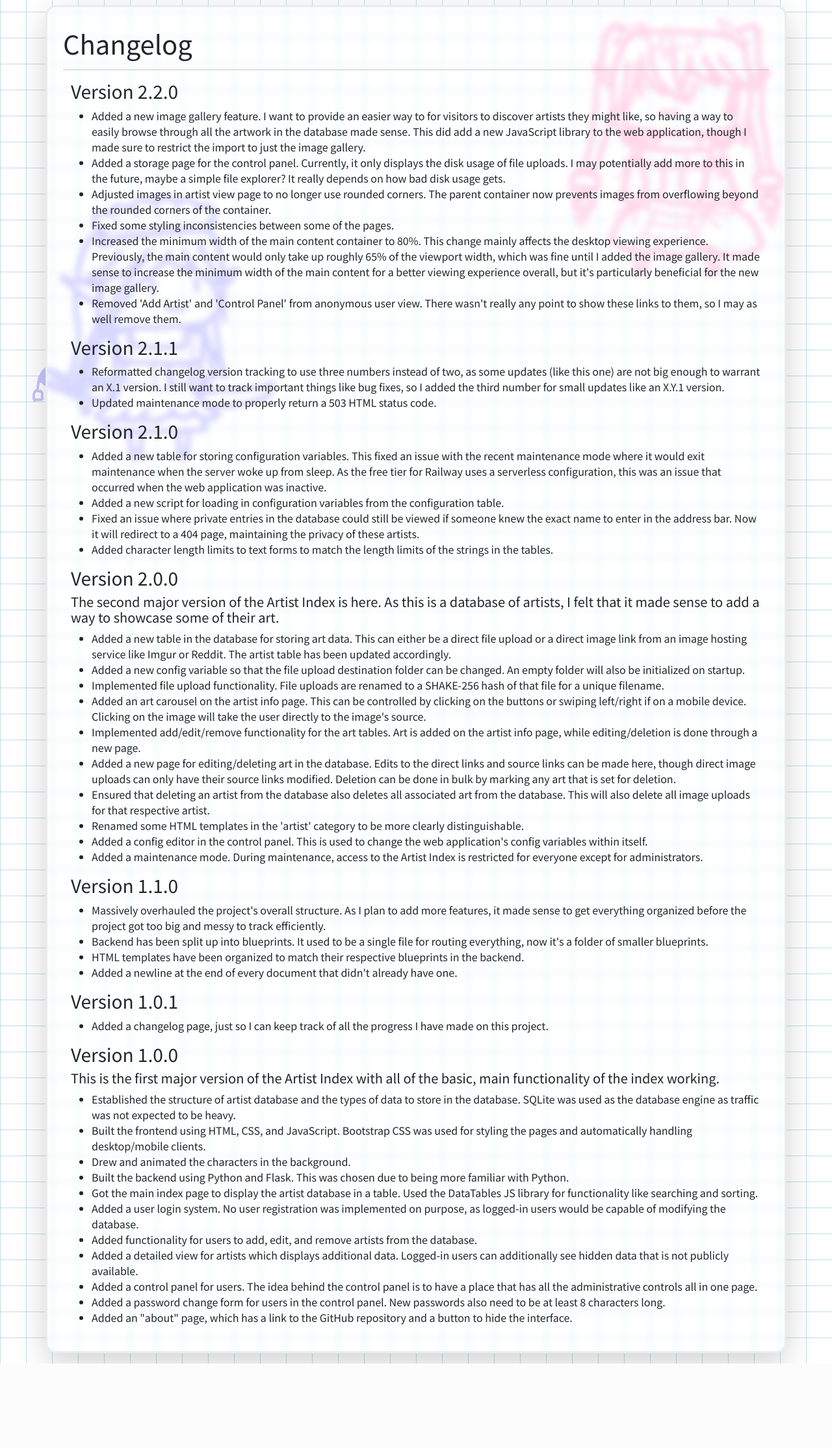
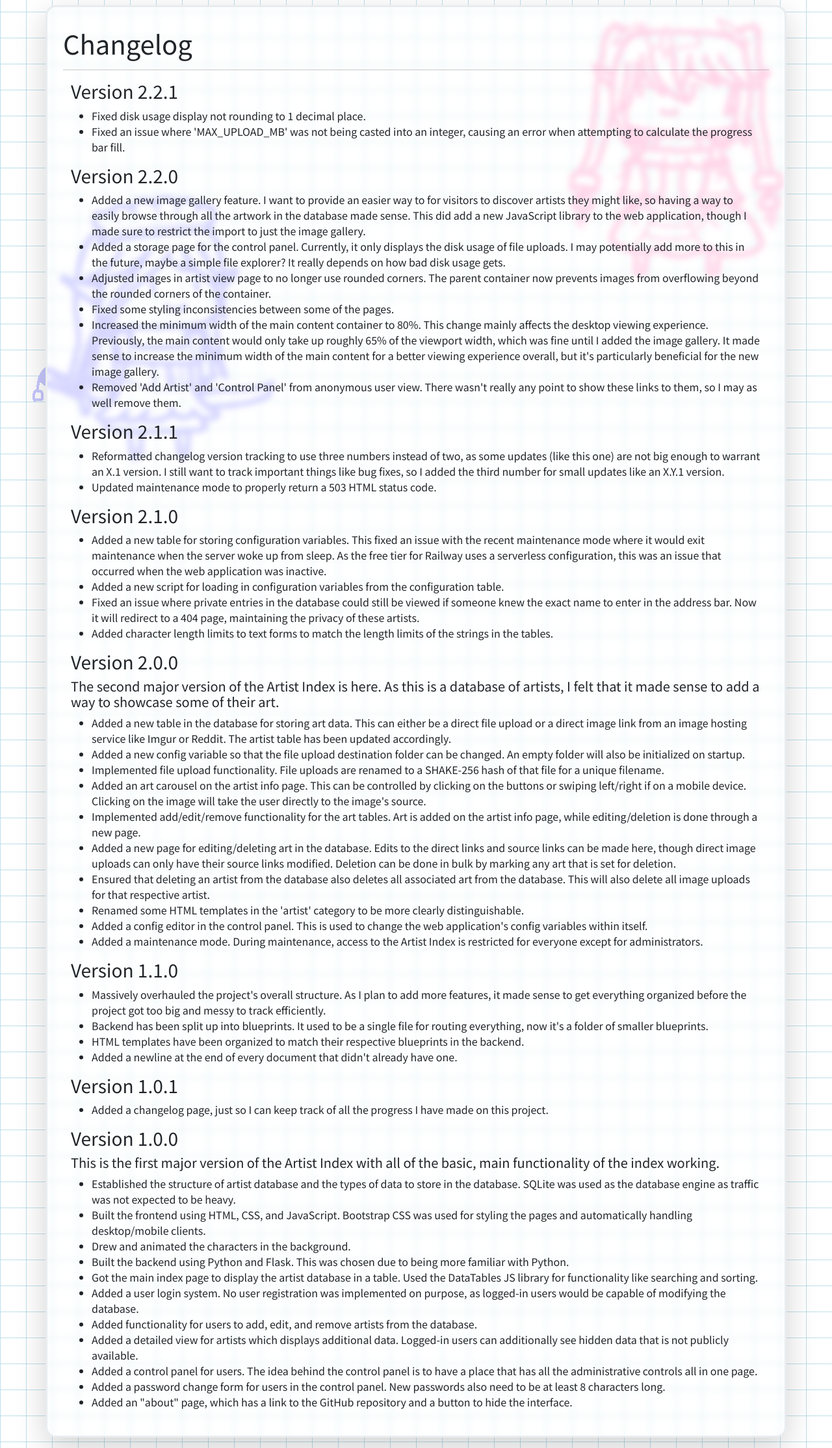
Before and after one commit to Tsunderarislime/artist-index, a Flask app: page /changelog in a window 1280 px wide. Shown: the part 62-2290 px from the top of the page at 65% size. Before the commit the page ends 2160 px from the top, so only its background shows below. Run offline with Flask 3, Linux system fonts and the light colour scheme; some libraries are stand-ins or nearby versions.

Commit message:
Fixed an issue where 'MAX_UPLOAD_MB' was not being casted into an integer

```diff
--- a/app/blueprints/admin.py
+++ b/app/blueprints/admin.py
@@ -85,7 +85,7 @@ def storage():
             filepath = os.path.join(path, f)
             total_bytes += os.path.getsize(filepath)
     total_mb = round(total_bytes / 1024**2, 1)
-    maximum = app.config['MAX_UPLOAD_MB']
+    maximum = int(app.config['MAX_UPLOAD_MB'])
     progress = round(total_mb / maximum, 3) * 100
 
     if progress < 50:
--- a/app/templates/info/changelog.html
+++ b/app/templates/info/changelog.html
@@ -5,6 +5,13 @@
 {% endblock %}
 
 {% block content %}
+    <div class="container-fluid mb-3">
+        <h3>Version 2.2.1</h3>
+        <ul>
+            <li>Fixed disk usage display not rounding to 1 decimal place.</li>
+            <li>Fixed an issue where 'MAX_UPLOAD_MB' was not being casted into an integer, causing an error when attempting to calculate the progress bar fill.</li>
+        </ul>
+    </div>
     <div class="container-fluid mb-3">
         <h3>Version 2.2.0</h3>
         <ul>
```
